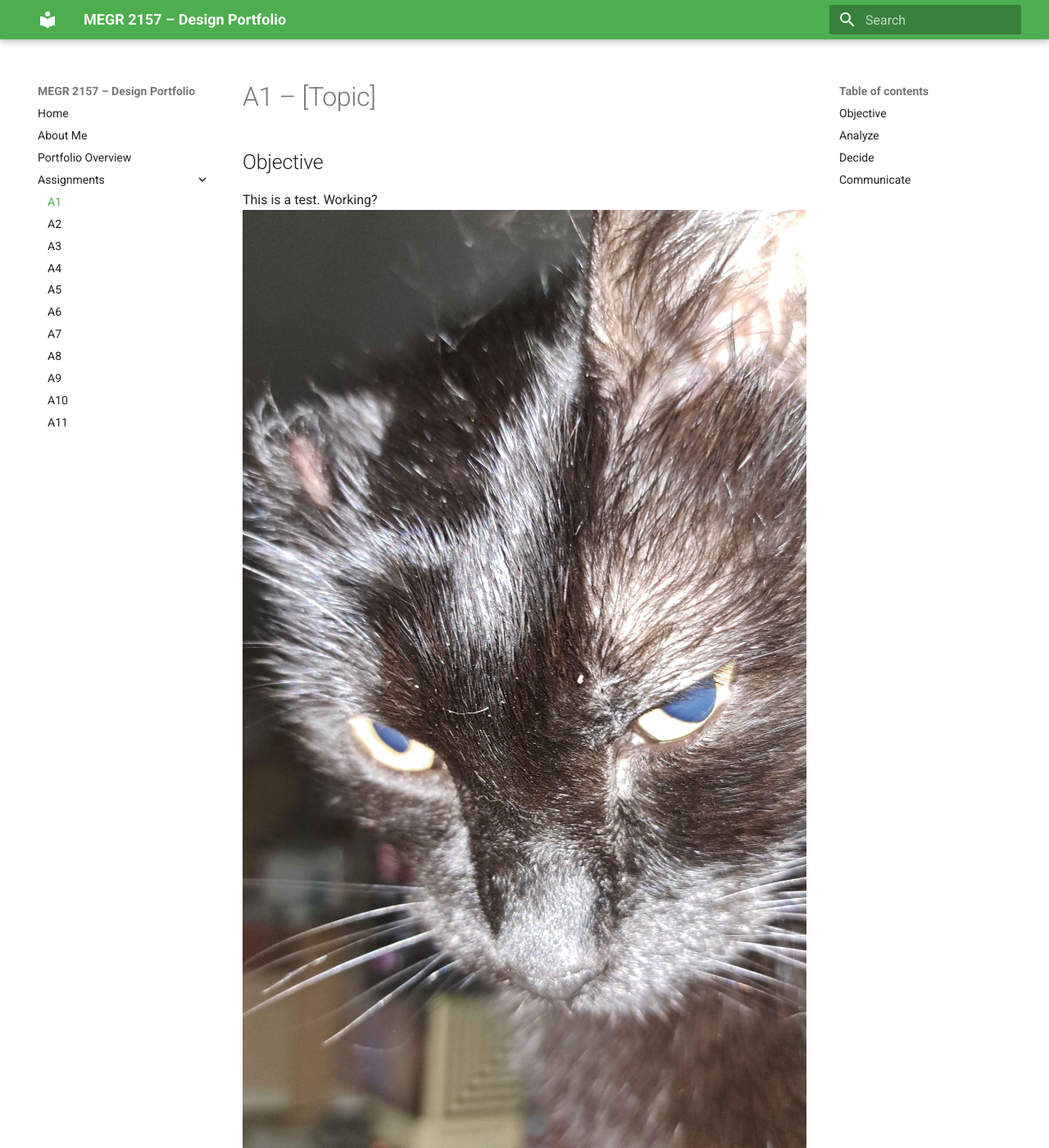
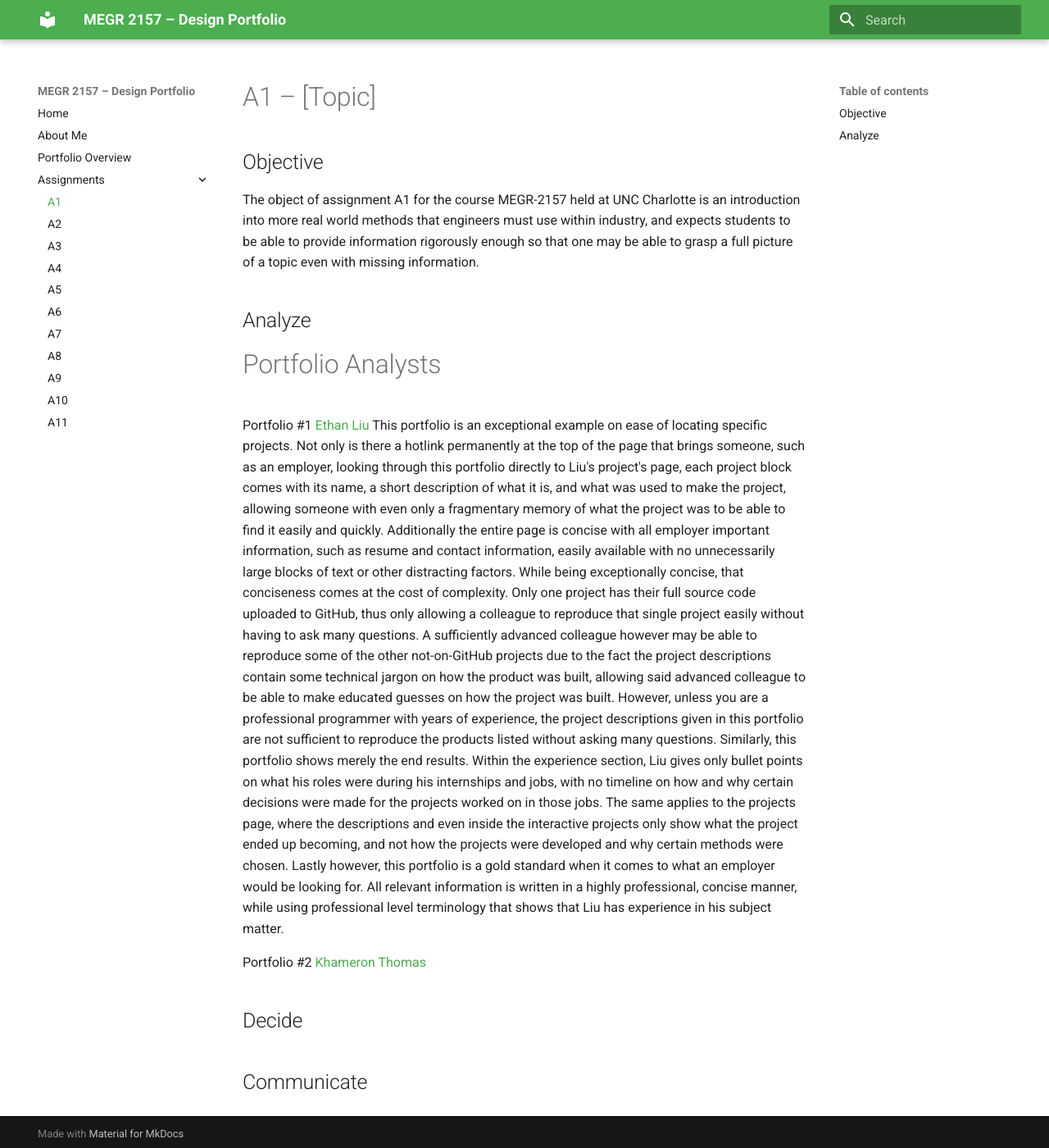
Before and after one commit to ZAPrada/megr2157-portfolio, an MkDocs documentation site: the page built from docs/assignments/A01/index.md, in a window 1280 px wide and 1400 px high. Shown: the whole window at 82% size. Built offline with MkDocs 1.6.1 and Material for MkDocs 9.7.7, drawn with Linux system fonts in a browser that asks for light colours.

Commit message:
Added portfolio 1 and header of 2

```diff
--- a/docs/assignments/A01/index.md
+++ b/docs/assignments/A01/index.md
@@ -2,11 +2,19 @@
 
 ## Objective
 
-This is a test. Working?
-![black cat getting flashbanged](coile.jpg)
-
+The object of assignment A1 for the course MEGR-2157 held at UNC Charlotte is an introduction into more real world methods that engineers must use within industry, and expects students to be able to provide information rigorously enough so that one may be able to grasp a full picture of a topic even with missing information.
 
 ## Analyze
+
+# Portfolio Analysts
+
+Portfolio #1 [Ethan Liu](BiggestWaffler.github.io)
+  This portfolio is an exceptional example on ease of locating specific projects. Not only is there a hotlink permanently at the top of the page that brings someone, such as an employer, looking through this portfolio directly to Liu's project's page, each project block comes with its name, a short description of what it is, and what was used to make the project, allowing someone with even only a fragmentary memory of what the project was to be able to find it easily and quickly. Additionally the entire page is concise with all employer important information, such as resume and contact information, easily available with no unnecessarily large blocks of text or other distracting factors.
+    While being exceptionally concise, that conciseness comes at the cost of complexity. Only one project has their full source code uploaded to GitHub, thus only allowing a colleague to reproduce that single project easily without having to ask many questions. A sufficiently advanced colleague however may be able to reproduce some of the other not-on-GitHub projects due to the fact the project descriptions contain some technical jargon on how the product was built, allowing said advanced colleague to be able to make educated guesses on how the project was built. However, unless you are a professional programmer with years of experience, the project descriptions given in this portfolio are not sufficient to reproduce the products listed without asking many questions.
+    Similarly, this portfolio shows merely the end results. Within the experience section, Liu gives only bullet points on what his roles were during his internships and jobs, with no timeline on how and why certain decisions were made for the projects worked on in those jobs. The same applies to the projects page, where the descriptions and even inside the interactive projects only show what the project ended up becoming, and not how the projects were developed and why certain methods were chosen.
+    Lastly however, this portfolio is a gold standard when it comes to what an employer would be looking for. All relevant information is written in a highly professional, concise manner, while using professional level terminology that shows that Liu has experience in his subject matter.
+
+Portfolio #2 [Khameron Thomas](https://instructure.charlotte.edu/eportfolios/4981/home)
 
 
 ## Decide
```
